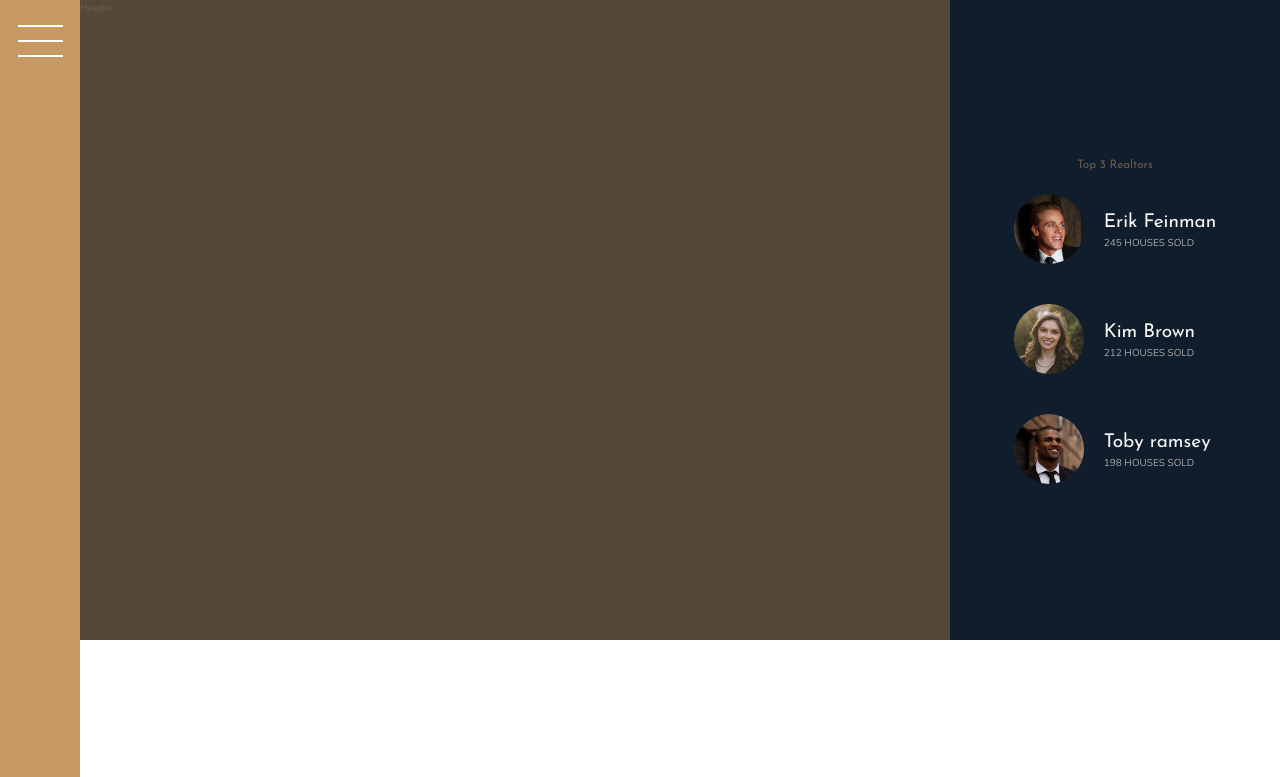
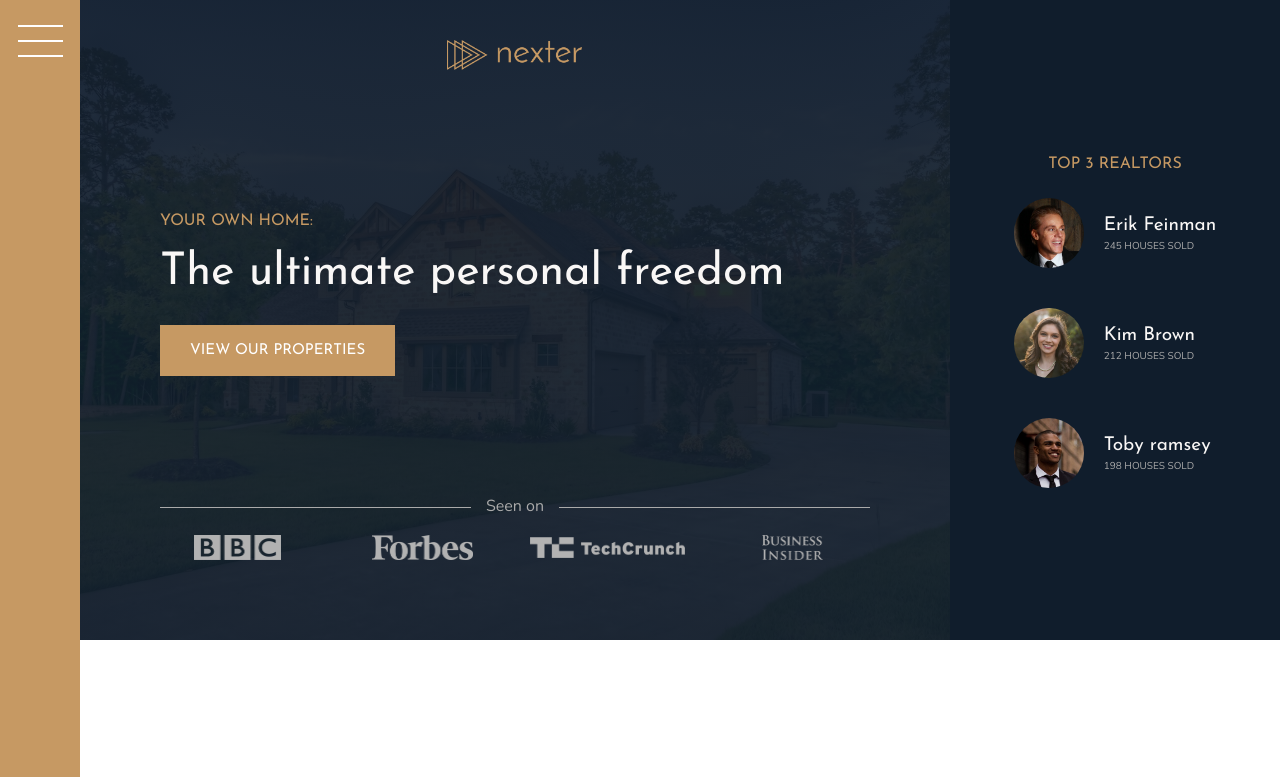
Before and after one commit to MarkovicMihajlo/Nexter, a website: page index.html in a window 1280 px wide. Shown: the top 777 px of the page. Drawn offline with nearby package versions, Linux system fonts and the light colour scheme.

Commit message:
Header Finished

```diff
--- a/index.html
+++ b/index.html
@@ -4,11 +4,9 @@
         <meta charset="UTF-8">
         <meta name="viewport" content="width=device-width, initial-scale=1.0">
         <meta http-equiv="X-UA-Compatible" content="ie=edge">
-
         <link href="https://fonts.googleapis.com/css?family=Josefin+Sans:300,400,400i|Nunito:300,300i" rel="stylesheet">
         <link rel="stylesheet" href="css/style.css">
         <link rel="shortcut icon" type="image/png" href="img/favicon.png">
-
         <title>nexter &mdash; your home, your freedom</title>
     </head>
     <body class="container">
@@ -16,7 +14,19 @@
             <button class="nav-btn"></button>
         </div>
 
-        <header class="header">Header</header>
+        <header class="header">
+            <img src="img/logo.png" alt="Nexter logo" class="header__logo">
+            <h3 class="heading-3">Your own home:</h3>
+            <h1 class="heading-1">The ultimate personal freedom</h1>
+            <button class="btn header__btn">View our properties</button>
+            <div class="header__seenon-text">Seen on</div>
+            <div class="header__seenon-logos">
+                <img src="img/logo-bbc.png" alt="Seen on logo 1">
+                <img src="img/logo-forbes.png" alt="Seen on logo 2">
+                <img src="img/logo-techcrunch.png" alt="Seen on logo 3">
+                <img src="img/logo-bi.png" alt="Seen on logo 4">
+            </div>
+        </header>
 
         <div class="realtors">
             <h3 class="heading-3">Top 3 Realtors</h3>
--- a/sass/_header.scss
+++ b/sass/_header.scss
@@ -1,4 +1,59 @@
 .header{
     background-color: $color-grey-dark-1;
     grid-column: full-start / col-end 6;
+    background-image: linear-gradient(rgba($color-secondary, .93), rgba($color-secondary, .93)), url(../img/hero.jpeg);
+    background-size: cover;
+    background-position: center;
+    padding: 8rem;
+    padding-top: 4rem;
+
+    display: grid;
+    grid-template-rows: 1fr min-content minmax(6rem, min-content) 1fr;
+    grid-template-columns: minmax(min-content, max-content);
+    grid-row-gap: 1.5rem;
+    justify-content: center;
+
+    &__logo {
+        height: 3rem;
+        justify-self: center;
+    }
+
+    &__btn {
+        align-self: start;
+        justify-self: start;
+    }
+
+    &__seenon-text {
+        display: grid;
+        grid-template-columns: 1fr max-content 1fr;
+        grid-column-gap: 1.5rem;
+        align-items: center;
+
+        font-size: 1.6rem;
+        color: $color-grey-light-2;
+
+        &::before,
+        &::after {
+            content: "";
+            height: 1px;
+            display: block;
+            background-color: currentColor;
+        }
+    }
+
+    &__seenon-logos {
+        display: grid;
+        grid-template-columns: repeat(4, 1fr);
+        grid-column-gap: 3rem;
+        justify-items: center;
+        align-items: center;
+
+        img {
+            max-height: 2.5rem;
+            max-width: 100%;
+            filter: brightness(70%);
+        }
+    }
+
+
 }
--- a/sass/_typography.scss
+++ b/sass/_typography.scss
@@ -5,14 +5,26 @@
 
 .heading-1{
     @extend %heading;
+    font-size: 4.5rem;
+    color: $color-grey-light-1;
+    line-height: 1;
 }
 
 .heading-2{
     @extend %heading;
+    font-size: 4rem;
+    font-style: italic;
+    line-height: 1;
+
+    &--light { color: $color-grey-light-1; }
+    &--dark { color: $color-grey-dark-1; }
 }
 
 .heading-3{
     @extend %heading;
+    font-size: 1.6rem;
+    color: $color-primary;
+    text-transform: uppercase;
 }
 
 .heading-4{
@@ -28,3 +40,25 @@
     }
 
 }
+
+.btn {
+    background-color: $color-primary;
+    color: #fff;
+    border: none;
+    border-radius: 0;
+    font-family: $font-display;
+    font-size: 1.5rem;
+    text-transform: uppercase;
+    padding: 1.8rem 3rem;
+    cursor: pointer;
+    transition: all .2s;
+
+    &:hover {
+        background-color: $color-primary-dark;
+    }
+}
+
+.mb-sm { margin-bottom: 2rem; }
+.mb-md { margin-bottom: 3rem; }
+.mb-lg { margin-bottom: 4rem; }
+.mb-hg { margin-bottom: 8rem; }
```
Also changed, not shown: css/style.css, 1 other file.
